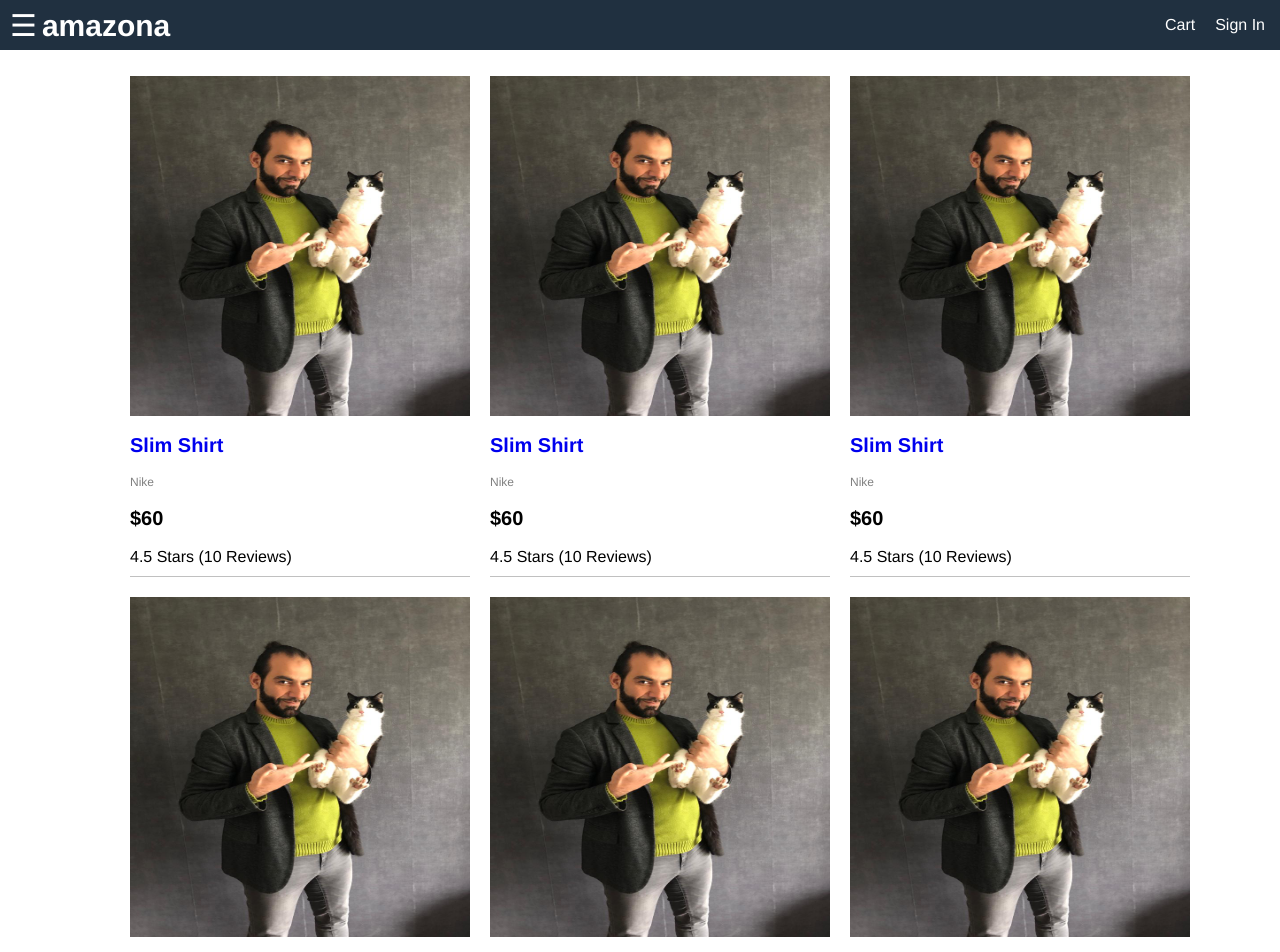
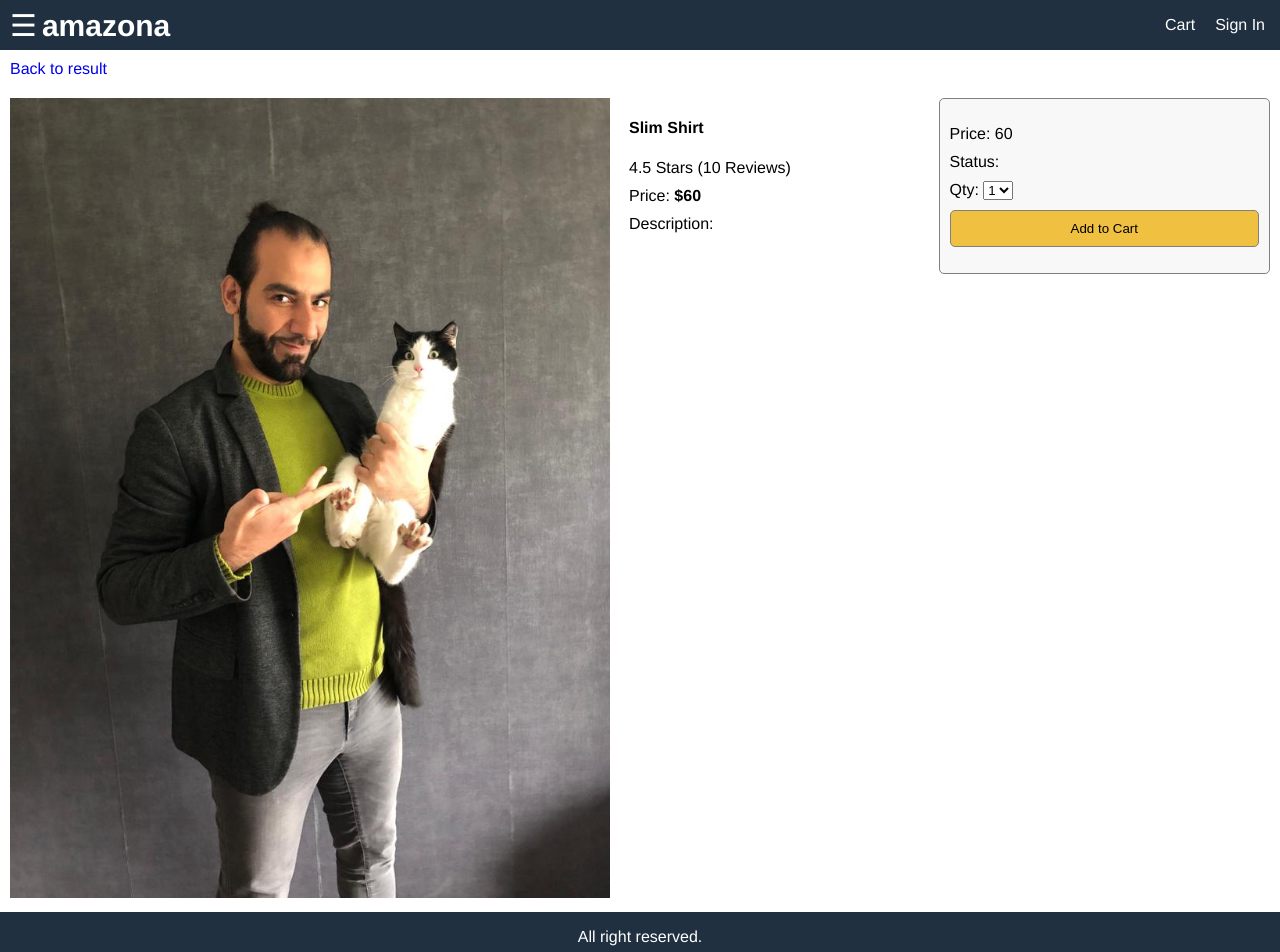
Before and after one commit to BassamHager/ECommerce_Amaxon, a React (Create React App) app in the folder frontend/: page /product/1 in a window 1280 px wide. Shown: the top 952 px of the page. Built offline with nearby package versions, Linux system fonts and the light colour scheme.

Commit message:
added react router and extra screens as routes

```diff
--- a/frontend/package.json
+++ b/frontend/package.json
@@ -8,6 +8,7 @@
     "@testing-library/user-event": "^7.1.2",
     "react": "^16.13.1",
     "react-dom": "^16.13.1",
+    "react-router-dom": "^5.2.0",
     "react-scripts": "3.4.3"
   },
   "scripts": {
--- a/frontend/src/App.js
+++ b/frontend/src/App.js
@@ -1,5 +1,8 @@
 import React from "react";
+import { BrowserRouter, Route, Link } from "react-router-dom";
 import "./App.css";
+import HomeScreen from "./Screens/HomeScreen";
+import ProductScreen from "./Screens/ProductScreen";
 
 const App = () => {
   const openMenu = () => {
@@ -10,17 +13,19 @@
   };
 
   return (
+    <BrowserRouter>
       <div className="grid-container">
         <header className="header">
           <div className="brand">
             <button onClick={openMenu}>&#9776;</button>
-          <a href="index.html">amazona</a>
+            <Link to="/">amazona</Link>
           </div>
           <div className="header-links">
             <a href="cart.html">Cart</a>
             <a href="signin.html">Sign In</a>
           </div>
         </header>
+
         <aside className="sidebar">
           <h3>Shopping Categories</h3>
           <button className="sidebar-close-button" onClick={closeMenu}>
@@ -36,104 +41,17 @@
             </li>
           </ul>
         </aside>
+
         <main className="main">
           <div className="content">
-          <ul className="products">
-            <li>
-              <div className="product">
-                <img
-                  className="product-image"
-                  src="/images/d1.jpeg"
-                  alt="product"
-                />
-                <div className="product-name">
-                  <a href="product.html">Slim Shirt</a>
-                </div>
-                <div className="product-brand">Nike</div>
-                <div className="product-price">$60</div>
-                <div className="product-rating">4.5 Stars (10 Reviews)</div>
-              </div>
-            </li>
-            <li>
-              <div className="product">
-                <img
-                  className="product-image"
-                  src="/images/d1.jpeg"
-                  alt="product"
-                />
-                <div className="product-name">
-                  <a href="product.html">Slim Shirt</a>
-                </div>
-                <div className="product-brand">Nike</div>
-                <div className="product-price">$60</div>
-                <div className="product-rating">4.5 Stars (10 Reviews)</div>
-              </div>
-            </li>
-            <li>
-              <div className="product">
-                <img
-                  className="product-image"
-                  src="/images/d1.jpeg"
-                  alt="product"
-                />
-                <div className="product-name">
-                  <a href="product.html">Slim Shirt</a>
-                </div>
-                <div className="product-brand">Nike</div>
-                <div className="product-price">$60</div>
-                <div className="product-rating">4.5 Stars (10 Reviews)</div>
-              </div>
-            </li>
-            <li>
-              <div className="product">
-                <img
-                  className="product-image"
-                  src="/images/d1.jpeg"
-                  alt="product"
-                />
-                <div className="product-name">
-                  <a href="product.html">Slim Shirt</a>
-                </div>
-                <div className="product-brand">Nike</div>
-                <div className="product-price">$60</div>
-                <div className="product-rating">4.5 Stars (10 Reviews)</div>
-              </div>
-            </li>
-            <li>
-              <div className="product">
-                <img
-                  className="product-image"
-                  src="/images/d1.jpeg"
-                  alt="product"
-                />
-                <div className="product-name">
-                  <a href="product.html">Slim Shirt</a>
-                </div>
-                <div className="product-brand">Nike</div>
-                <div className="product-price">$60</div>
-                <div className="product-rating">4.5 Stars (10 Reviews)</div>
-              </div>
-            </li>
-            <li>
-              <div className="product">
-                <img
-                  className="product-image"
-                  src="/images/d1.jpeg"
-                  alt="product"
-                />
-                <div className="product-name">
-                  <a href="product.html">Slim Shirt</a>
-                </div>
-                <div className="product-brand">Nike</div>
-                <div className="product-price">$60</div>
-                <div className="product-rating">4.5 Stars (10 Reviews)</div>
-              </div>
-            </li>
-          </ul>
+            <Route path="/product/:id" component={ProductScreen} />
+            <Route path="/" exact={true} component={HomeScreen} />
           </div>
         </main>
+
         <footer className="footer">All right reserved.</footer>
       </div>
+    </BrowserRouter>
   );
 };
 
--- /dev/null
+++ b/frontend/src/Screens/HomeScreen.jsx
@@ -0,0 +1,32 @@
+import React from "react";
+import { Link } from "react-router-dom";
+import data from "../data";
+
+const HomeScreen = () => {
+  return (
+    <ul className="products">
+      {data.products.map((product) => (
+        <li>
+          <div className="product">
+            <Link to={"/product/" + product._id}>
+              <img
+                className="product-image"
+                src={product.image}
+                alt="product"
+              />
+            </Link>
+            <div className="product-name">
+              <Link to={"/product/" + product._id}>{product.name}</Link>
+            </div>
+            <div className="product-brand">{product.brand}</div>
+            <div className="product-price">${product.price}</div>
+            <div className="product-rating">
+              {product.rating} Stars ({product.numReiews} Reviews)
+            </div>
+          </div>
+        </li>
+      ))}
+    </ul>
+  );
+};
+export default HomeScreen;
--- /dev/null
+++ b/frontend/src/Screens/ProductScreen.jsx
@@ -0,0 +1,58 @@
+import React from "react";
+import { Link } from "react-router-dom";
+import data from "../data";
+
+const ProductScreen = (props) => {
+  console.log(props.match.params.id);
+  const product = data.products.find((x) => x._id === props.match.params.id);
+  return (
+    <div>
+      <div className="back-to-result">
+        <Link to="/">Back to result</Link>
+      </div>
+
+      <div className="details">
+        <div className="details-image">
+          <img src={product.image} alt="product"></img>
+        </div>
+        <div className="details-info">
+          <ul>
+            <li>
+              <h4>{product.name}</h4>
+            </li>
+            <li>
+              {product.rating} Stars ({product.numReviews} Reviews)
+            </li>
+            <li>
+              Price: <b>${product.price}</b>
+            </li>
+            <li>
+              Description:
+              <div>{product.description}</div>
+            </li>
+          </ul>
+        </div>
+
+        <div className="details-action">
+          <ul>
+            <li>Price: {product.price}</li>
+            <li>Status: {product.status}</li>
+            <li>
+              Qty:{" "}
+              <select>
+                <option>1</option>
+                <option>2</option>
+                <option>3</option>
+                <option>4</option>
+              </select>
+            </li>
+            <li>
+              <button className="button primary">Add to Cart</button>
+            </li>
+          </ul>
+        </div>
+      </div>
+    </div>
+  );
+};
+export default ProductScreen;
--- /dev/null
+++ b/frontend/src/data.js
@@ -0,0 +1,44 @@
+export default {
+  products: [
+    {
+      _id: "1",
+      name: "Slim Shirt",
+      category: "Shirts",
+      image: "/images/d1.jpeg",
+      price: 60,
+      brand: " Nike",
+      rating: 4.5,
+      numReviews: 10,
+    },
+    {
+      _id: "2",
+      name: "Fit Shirt",
+      category: "Shirts",
+      image: "/images/d1.jpeg",
+      price: 50,
+      brand: " Nike",
+      rating: 4.2,
+      numReviews: 5,
+    },
+    {
+      _id: "3",
+      name: "Best Pants",
+      category: "Pants",
+      image: "/images/d1.jpeg",
+      price: 70,
+      brand: " Nike",
+      rating: 4.5,
+      numReviews: 8,
+    },
+    {
+      _id: "4",
+      name: "Best Pants",
+      category: "Pants",
+      image: "/images/d1.jpeg",
+      price: 70,
+      brand: " Nike",
+      rating: 4.5,
+      numReviews: 8,
+    },
+  ],
+};
```
Also changed, not shown: 2 other files (tests, documents, lock files or other folders). Lines whose indentation alone changed are shown as unchanged.
